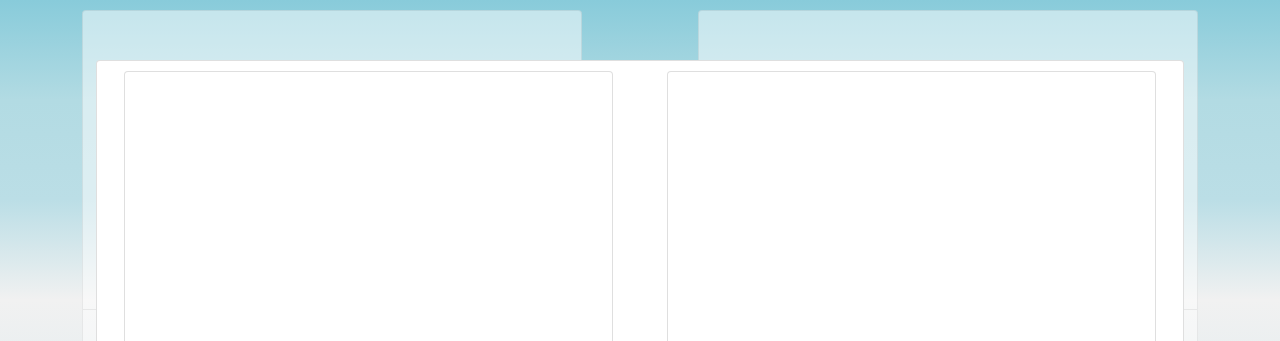
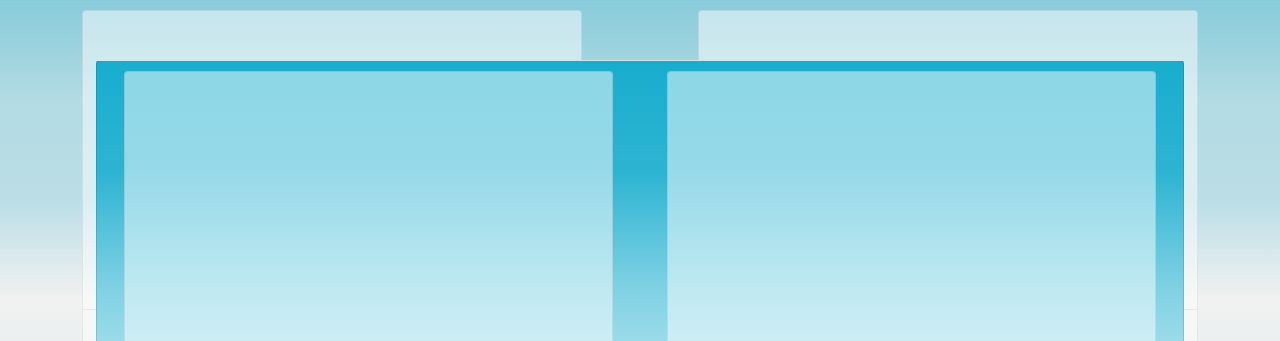
Before and after one commit to IsaiahKe/infinity-thrifts, a plain HTML site: page home.html in a window 1280 px wide. Shown: the top 341 px of the page. Drawn offline with Linux system fonts and the light colour scheme.

Commit message:
update salepreview background color

```diff
--- a/home.css
+++ b/home.css
@@ -16,11 +16,11 @@
 }
 .salepreview{
     width:85%;margin:0px auto;height: 85%;z-index:9;position: absolute !important;margin: 0px auto !important;
-    background: linear-gradient(to bottom,);
+    background: linear-gradient(to bottom,#18adce,#2eb4d2,#7ed1e3,#b8e6f0,#f4fbfd,#ffffff,#ffffff);
 }
 .saleholder{
-width:100%;height:100%;display: flex;flex-direction: row;flex-wrap: wrap;justify-content: space-around;align-items: center;
+width:100%;height:100%;display: flex;flex-direction: row;flex-wrap: wrap;justify-content: space-around;align-items: center;overflow-y: auto;
 }
 .salecard{
-    height: 350px !important; min-width:300px !important; width:45% !important;justify-content: space-around;margin-top:10px ;overflow-y: auto;
+    height: 350px !important; min-width:300px !important; width:45% !important;justify-content: space-around;margin-top:10px ;background: transparent;opacity:0.5;
 }
```
